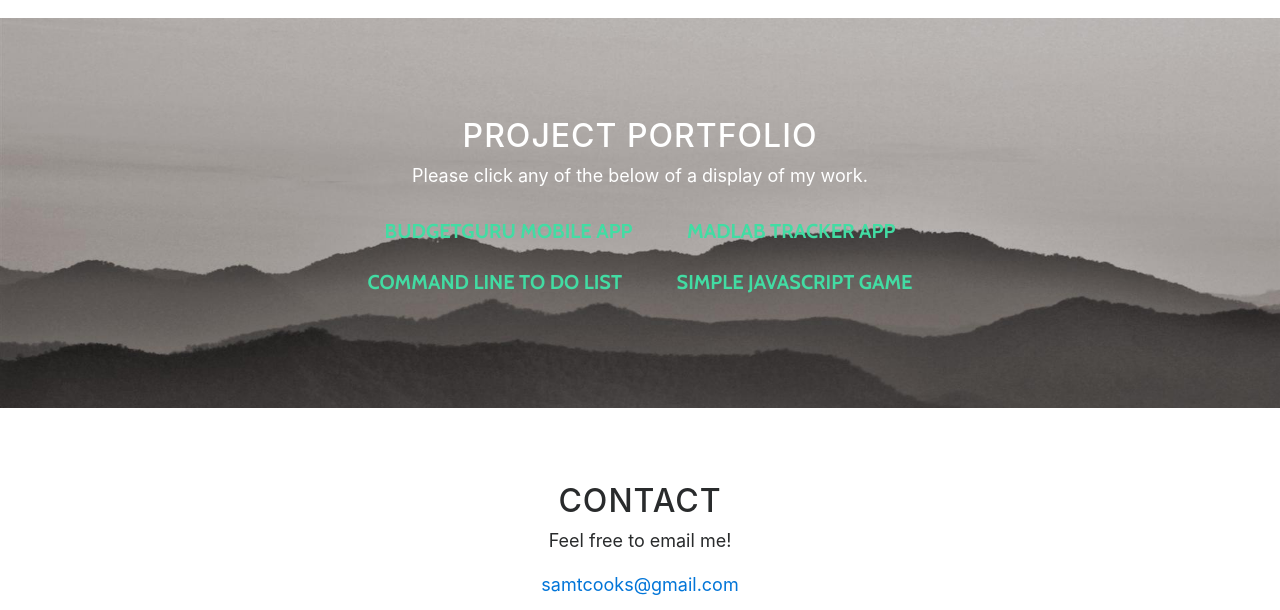
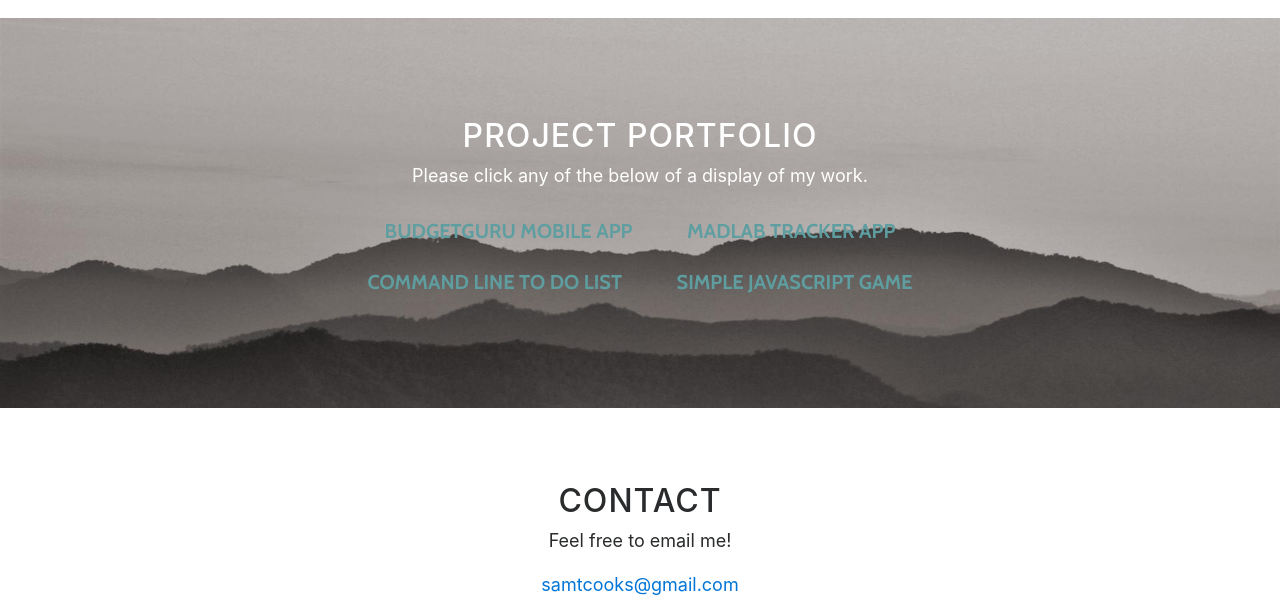
Before and after one commit to samanthacooks/samanthacooks.github.io, a website with bundled scripts: page index.html in a window 1280 px wide. Shown: the part 1442-2052 px from the top of the page. Built offline with nearby package versions, Linux system fonts and the light colour scheme.

Commit message:
Test button color

```diff
--- a/css/grayscale.css
+++ b/css/grayscale.css
@@ -139,7 +139,7 @@ a {
     background: rgba(255, 255, 255, 0.1); }
 
 .content-section {
-  padding-top: 100px; }
+  padding-top: 75px; }
 
 .portfolio-section {
   width: 100%;
@@ -181,8 +181,8 @@ a {
   border-radius: 0; }
 
 .btn-default {
-  color: #42DCA3;
-  border: 1px solid #42DCA3;
+  color: cadetblue;
+  border: 1px solid cadetblue;
   background-color: transparent; }
   .btn-default:hover, .btn-default:focus {
     color: grey;
```
